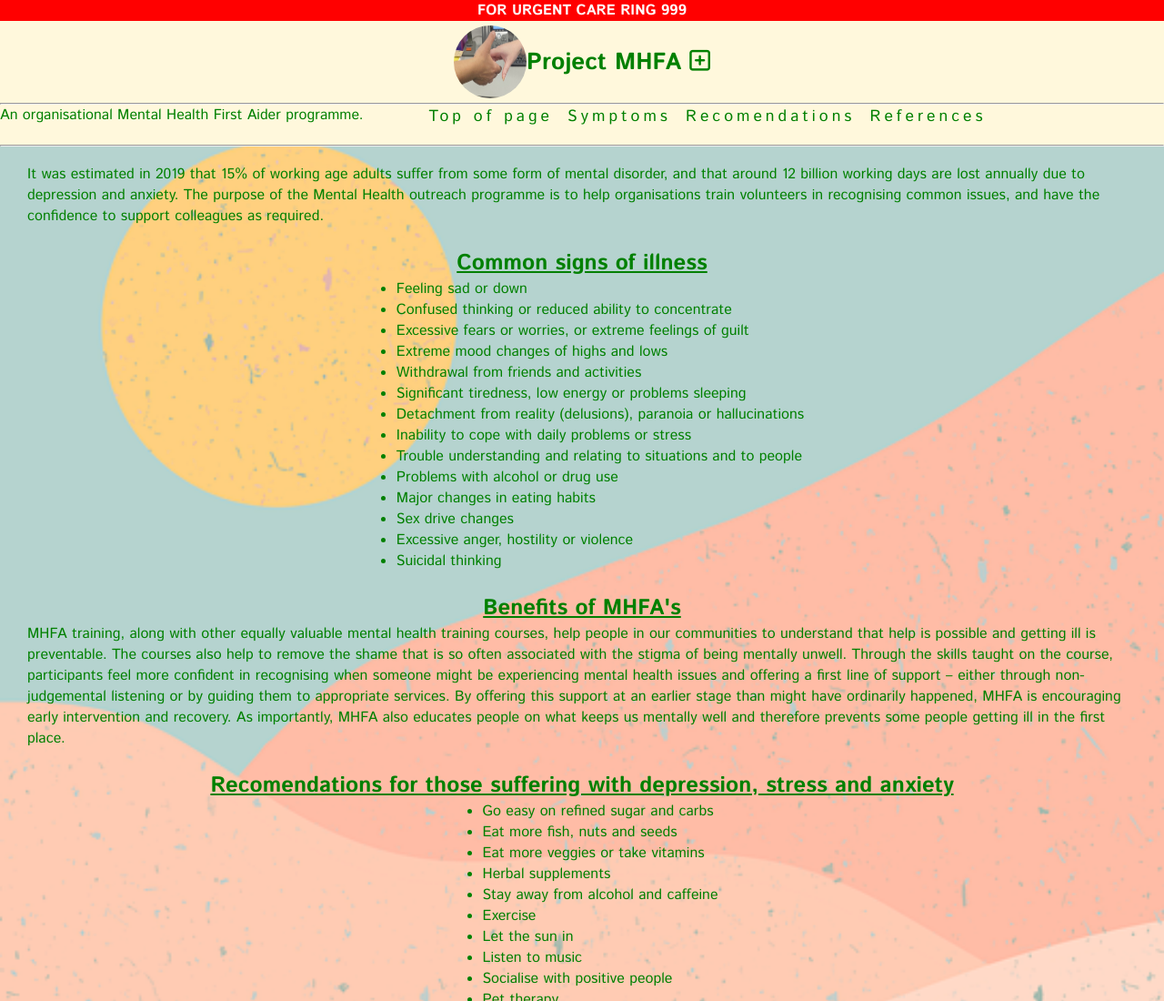
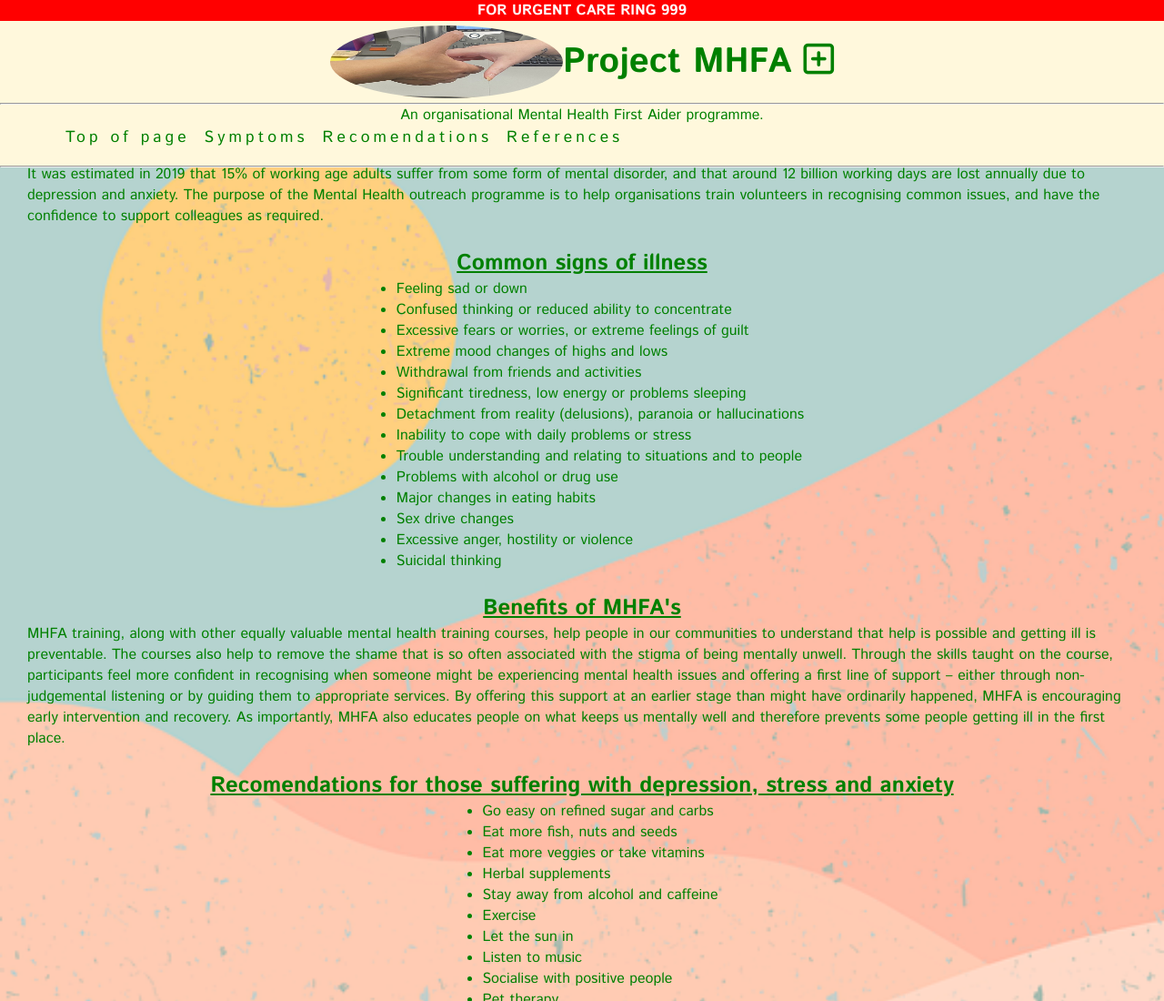
Before and after one commit to Heath1979/ci-project-one-mental-health-awareness, a plain HTML site: page index.html in a window 1280 px wide. Shown: the top 1100 px of the page at 91% size. Drawn offline with Linux system fonts and the light colour scheme.

Commit message:
add different sizing to header in tablet view

```diff
--- a/assets/css/style.css
+++ b/assets/css/style.css
@@ -27,7 +27,7 @@ header {
 img {
     border-radius: 50%;
     height: 10vh;
-    width: 10vh;
+    width: 10vw;
 }
 
 #brand-header {
@@ -181,4 +181,20 @@ footer i {
    main {
     padding: 20px;
    }
+
+   #brand-statement-nav {
+    display: flex;
+    flex-direction: column;
 }
+
+img {
+    border-radius: 50%;
+    height: 10vh;
+    width: 20vw;
+}
+
+#brand-header {
+    font-size: larger;
+}
+
+}
```
